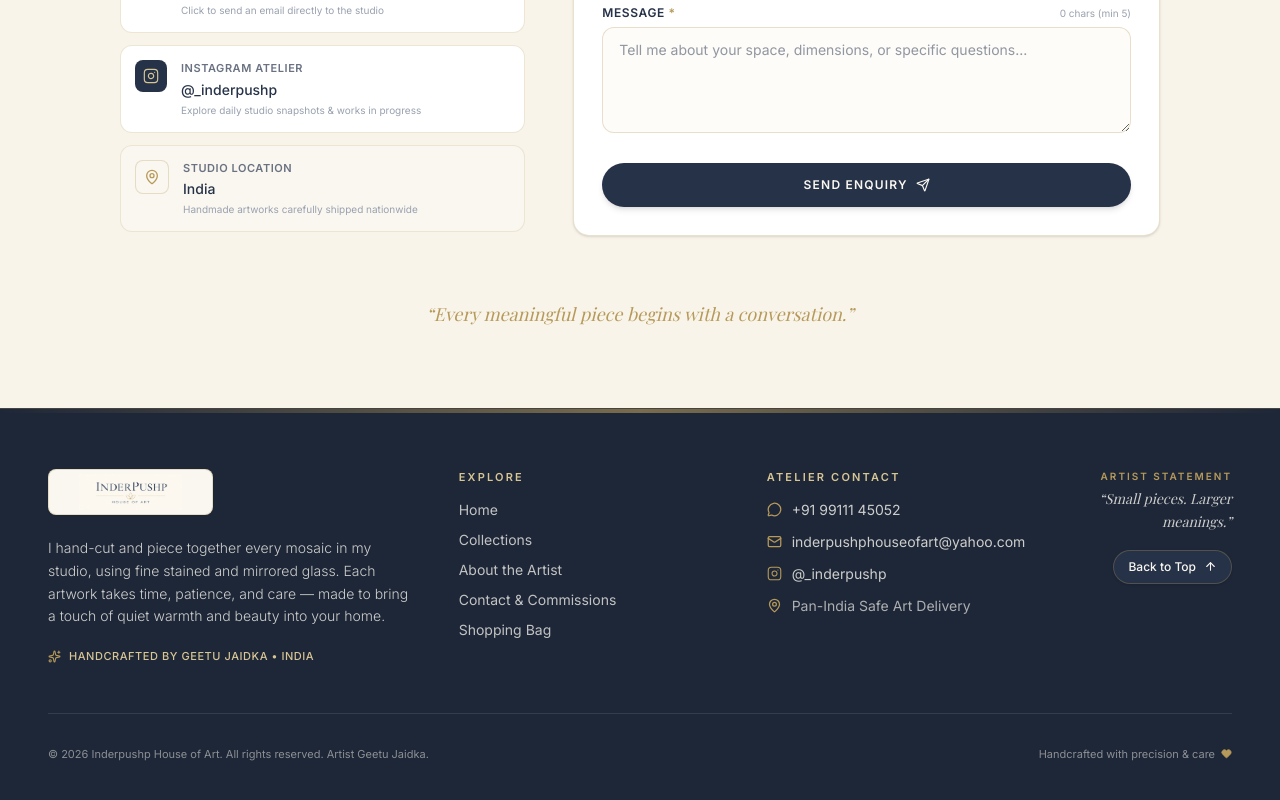
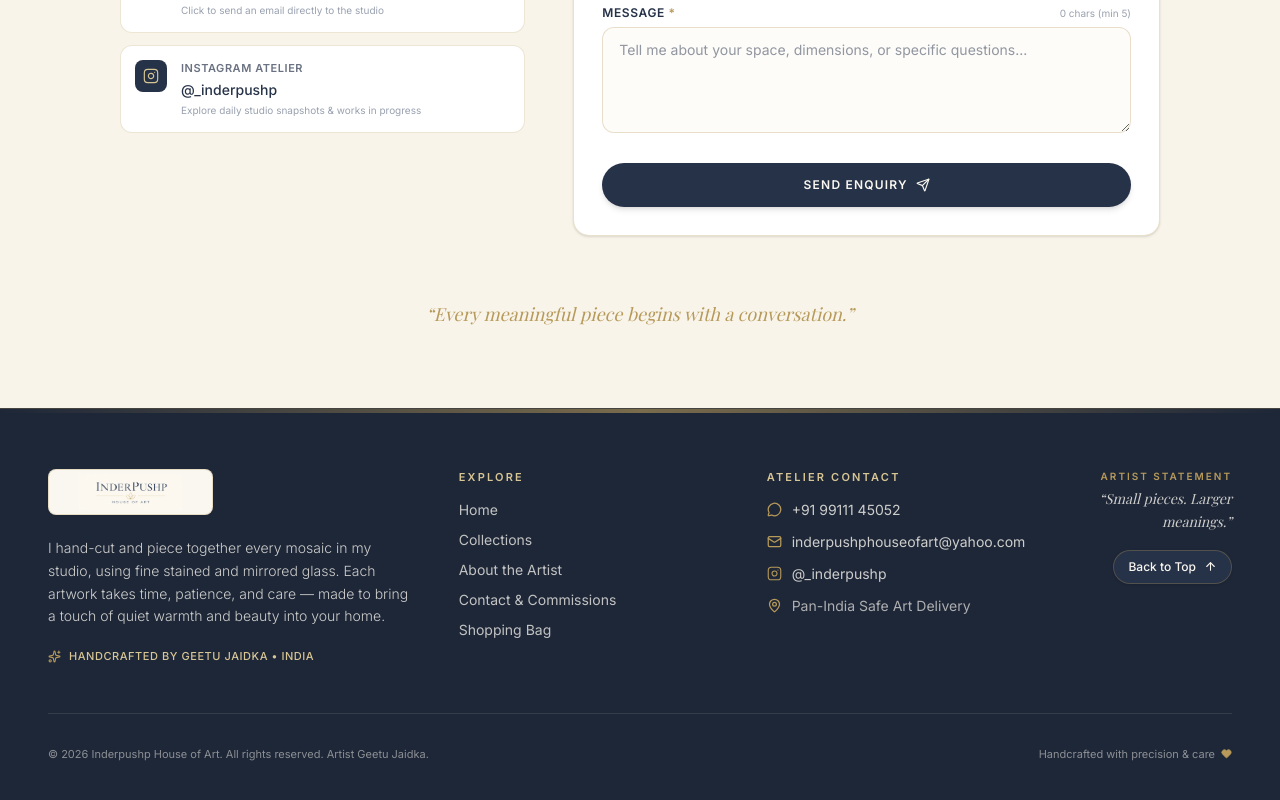
Before and after one commit to Bhanvi786/InderPushp, a Next.js app in the folder frontend/: page / in a window 1280 px wide. Shown: the part 2436-3236 px from the top of the page. Built offline with nearby package versions, Linux system fonts and the light colour scheme; no server answers; a web font is replaced by a local one.

Commit message:
emove studio location address block from ContactSection component

```diff
--- a/frontend/src/components/ContactSection.tsx
+++ b/frontend/src/components/ContactSection.tsx
@@ -5,7 +5,6 @@ import { contactApi, ContactEnquiryPayload } from "@/lib/api";
 import {
   Mail,
   MessageCircle,
-  MapPin,
   CheckCircle2,
   AlertCircle,
   Loader2,
@@ -242,25 +241,6 @@ export default function ContactSection({
                 </span>
               </div>
             </a>
-
-            {/* Studio Location / Presence */}
-            <div className="flex items-start gap-3.5 p-3 sm:p-3.5 rounded-xl bg-[#FAF7F0] border border-[#B79A5A]/20">
-              <div className="p-2 rounded-lg bg-[#FAF7F0] text-[#B79A5A] border border-[#B79A5A]/30">
-                <MapPin size={16} />
-              </div>
-              <div>
-                <span className="text-[11px] font-sans uppercase tracking-wider text-gray-500 font-semibold block">
-                  Studio Location
-                </span>
-                <span className="text-xs sm:text-sm font-sans font-medium text-[#263248]">
-                  India
-                </span>
-                <span className="text-[10px] font-sans text-gray-400 block mt-0.5">
-                  Handmade artworks carefully shipped nationwide
-                </span>
-              </div>
-            </div>
-
           </div>
         </div>
 
```
